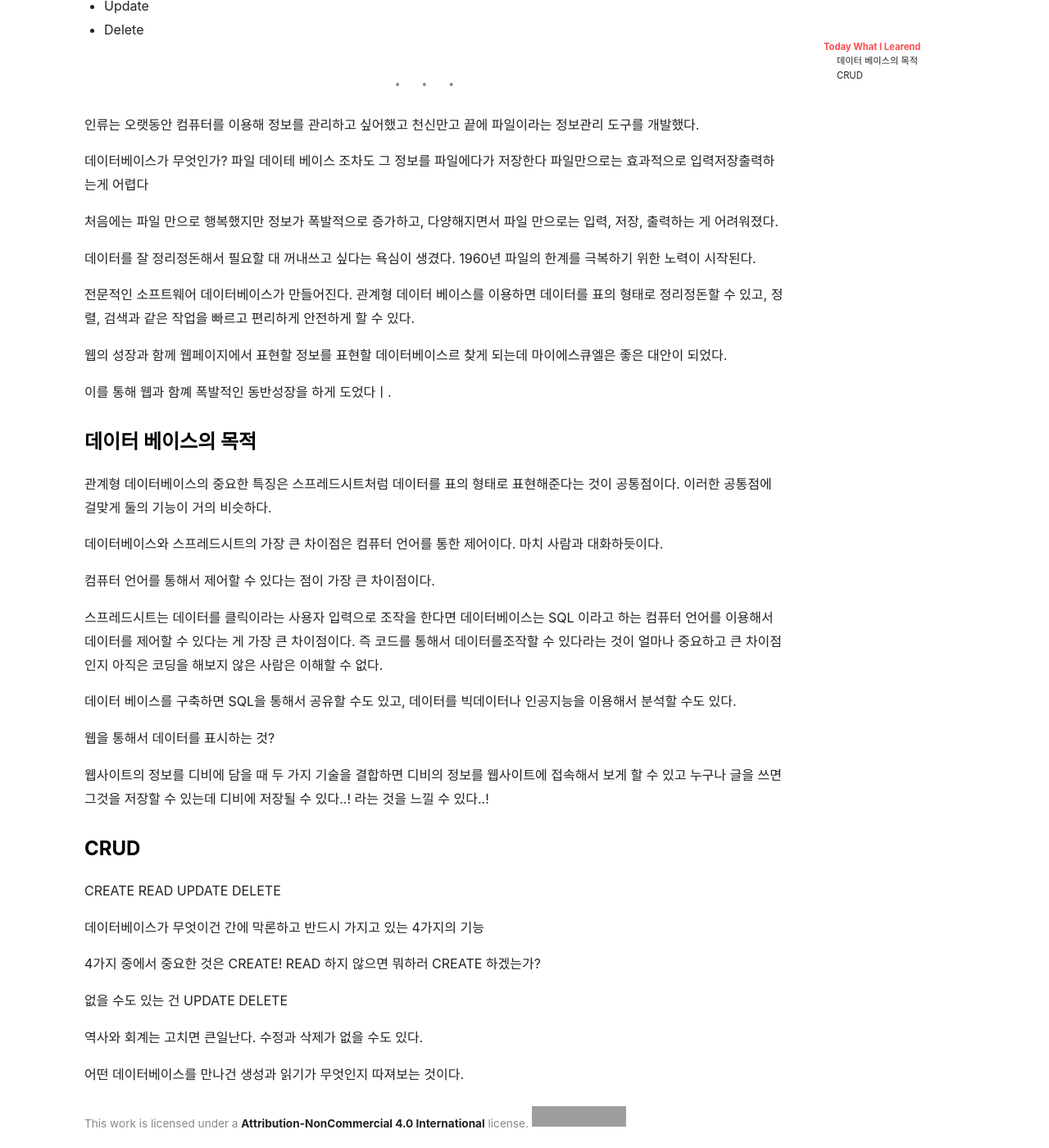
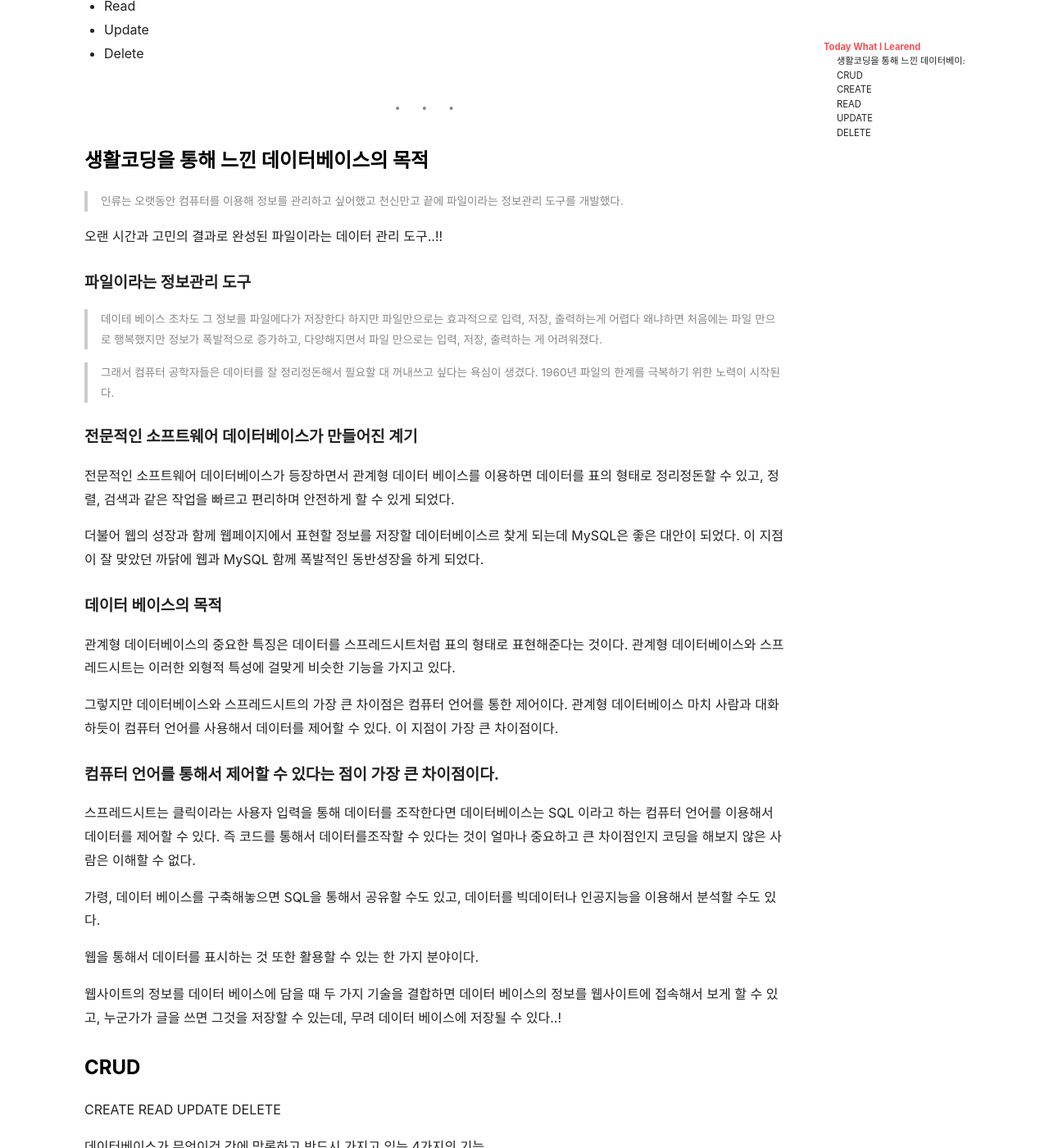
Before and after one commit to mchaemil/mchaemil.github.io, a Jekyll site: the page built from _posts/2019-12-21-DB-sql-CRUD.md, in a window 1280 px wide and 1400 px high, scrolled down 626 px. Shown: the whole window at 82% size. Built offline with Jekyll 4.4.1, drawn with Linux system fonts in a browser that asks for light colours; nearby versions of some CDN libraries; comment, search, counter and statistics services are not loaded; some of the changed text lies outside the part shown; grey boxes are pictures that could not be loaded.

Commit message:
update post

````diff
--- a/_posts/2019-12-21-DB-sql-CRUD.md
+++ b/_posts/2019-12-21-DB-sql-CRUD.md
@@ -8,86 +8,60 @@ comments: true
 
 ## **Today What I Learend**
 
-
-
 가장 중요한 것을 먼저 익히는 것이 중요한 것 아닐까?
 쉬워 보일 수는 있지만 가장 중요한 것!
-중요한 것일 수록 어쩌면 쉬울 지도..!
-
+중요한 것일 수록 어쩌면 간과하고 있을지도...
 
 
 ---
 **Today I Learend**
-- 예전에 본 생활코딩 CRUD
+
+- 생활코딩을 통해 느낀 데이터베이스의 목적
+- CRUD
 - Create
 - Read
 - Update
 - Delete
 
-
-
 ---
 
 
+### 생활코딩을 통해 느낀 데이터베이스의 목적
 
 
-
-인류는 오랫동안  컴퓨터를 이용해 정보를 관리하고 싶어했고
+> 인류는 오랫동안  컴퓨터를 이용해 정보를 관리하고 싶어했고
 천신만고 끝에 파일이라는 정보관리 도구를 개발했다.
 
-데이터베이스가 무엇인가?
-파일
-데이테 베이스 조차도 그 정보를 파일에다가 저장한다
-파일만으로는 효과적으로 입력저장출력하는게 어렵다
+오랜 시간과 고민의 결과로 완성된 파일이라는 데이터 관리 도구..!!
 
-처음에는 파일 만으로 행복했지만
-정보가 폭발적으로 증가하고, 다양해지면서
-파일 만으로는 입력, 저장, 출력하는 게 어려워졌다.
+#### 파일이라는 정보관리 도구
+> 데이테 베이스 조차도 그 정보를 파일에다가 저장한다 하지만 파일만으로는 효과적으로 입력, 저장, 출력하는게 어렵다 왜냐하면 처음에는 파일 만으로 행복했지만 정보가 폭발적으로 증가하고, 다양해지면서 파일 만으로는 입력, 저장, 출력하는 게 어려워졌다.
 
-데이터를 잘 정리정돈해서 필요할 대 꺼내쓰고 싶다는 욕심이 생겼다.
-1960년 파일의 한계를 극복하기 위한 노력이 시작된다.
+> 그래서 컴퓨터 공학자들은 데이터를 잘 정리정돈해서 필요할 대 꺼내쓰고 싶다는 욕심이 생겼다. 1960년 파일의 한계를 극복하기 위한 노력이 시작된다.
 
-전문적인 소프트웨어 데이터베이스가 만들어진다.
-관계형 데이터 베이스를 이용하면 데이터를 표의 형태로 정리정돈할 수 있고,
-정렬, 검색과 같은 작업을 빠르고 편리하게 안전하게 할 수 있다.
+#### 전문적인 소프트웨어 데이터베이스가 만들어진 계기
+전문적인 소프트웨어 데이터베이스가 등장하면서 관계형 데이터 베이스를 이용하면 데이터를 표의 형태로 정리정돈할 수 있고, 정렬, 검색과 같은 작업을 빠르고 편리하며 안전하게 할 수 있게 되었다.
 
-웹의 성장과 함께
-웹페이지에서 표현할 정보를 표현할 데이터베이스르 찾게 되는데
-마이에스큐엘은 좋은 대안이 되었다.
-
-이를 통해 웹과 함꼐 폭발적인 동반성장을 하게 도었다ㅣ.
+더불어 웹의 성장과 함께 웹페이지에서 표현할 정보를 저장할 데이터베이스르 찾게 되는데 MySQL은 좋은 대안이 되었다. 이 지점이 잘 맞았던 까닭에 웹과 MySQL 함께 폭발적인 동반성장을 하게 되었다.
 
 
-### 데이터 베이스의 목적
+#### 데이터 베이스의 목적
 
-관계형 데이터베이스의 중요한 특징은 스프레드시트처럼
-데이터를 표의 형태로 표현해준다는 것이 공통점이다.
-이러한 공통점에  걸맞게 둘의 기능이 거의 비슷하다.
+관계형 데이터베이스의 중요한 특징은 데이터를 스프레드시트처럼 표의 형태로 표현해준다는 것이다. 관계형 데이터베이스와 스프레드시트는 이러한 외형적 특성에 걸맞게 비슷한 기능을 가지고 있다.
 
-데이터베이스와 스프레드시트의 가장 큰 차이점은
-컴퓨터 언어를 통한 제어이다. 마치 사람과 대화하듯이다.
+그렇지만 데이터베이스와 스프레드시트의 가장 큰 차이점은 컴퓨터 언어를 통한 제어이다. 관계형 데이터베이스 마치 사람과 대화하듯이 컴퓨터 언어를 사용해서 데이터를 제어할 수 있다. 이 지점이 가장 큰 차이점이다.
 
-컴퓨터 언어를 통해서 제어할 수 있다는 점이 가장 큰 차이점이다.
+#### 컴퓨터 언어를 통해서 제어할 수 있다는 점이 가장 큰 차이점이다.
+스프레드시트는 클릭이라는 사용자 입력을 통해 데이터를 조작한다면
+데이터베이스는 SQL 이라고 하는 컴퓨터 언어를 이용해서 데이터를 제어할 수 있다. 즉 코드를 통해서 데이터를조작할 수 있다는 것이
+얼마나 중요하고 큰 차이점인지 코딩을 해보지 않은 사람은 이해할 수 없다.
 
-스프레드시트는 데이터를 클릭이라는 사용자 입력으로 조작을 한다면
-데이터베이스는 SQL 이라고 하는 컴퓨터 언어를 이용해서 데이터를 제어할 수 있다는 게
-가장 큰 차이점이다. 즉 코드를 통해서 데이터를조작할 수 있다라는 것이
-얼마나 중요하고 큰 차이점인지 아직은 코딩을 해보지 않은 사람은
-이해할 수 없다.
+가령, 데이터 베이스를 구축해놓으면 SQL을 통해서 공유할 수도 있고, 데이터를 빅데이터나 인공지능을 이용해서 분석할 수도 있다.
 
+웹을 통해서 데이터를 표시하는 것 또한 활용할 수 있는 한 가지 분야이다.
 
-데이터 베이스를 구축하면
-SQL을 통해서
-공유할 수도 있고, 데이터를 빅데이터나 인공지능을 이용해서
-분석할 수도 있다.
-
-웹을 통해서 데이터를 표시하는 것?
-
-웹사이트의 정보를 디비에 담을 때
-두 가지 기술을 결합하면
-디비의 정보를 웹사이트에 접속해서 보게 할 수 있고
-누구나 글을 쓰면 그것을 저장할 수 있는데
-디비에 저장될 수 있다..! 라는 것을 느낄 수 있다..!
+웹사이트의 정보를 데이터 베이스에 담을 때 두 가지 기술을 결합하면
+데이터 베이스의 정보를 웹사이트에 접속해서 보게 할 수 있고, 누군가가 글을 쓰면 그것을 저장할 수 있는데, 무려 데이터 베이스에 저장될 수 있다..!
 
 ### CRUD
 
@@ -111,3 +85,63 @@ DELETE
 
 어떤 데이터베이스를 만나건
 생성과 읽기가 무엇인지 따져보는 것이다.
+
+
+
+### CREATE
+
+테이블 명을 STUDENT로 하는 테이블을 생성하고, 아래처럼 데이터 타입과 필드명을 작성한다.
+
+- 이름 : VARCHAR(20), name
+- 나이 : INT, age
+- 성별 : VARCHAR(2), sex
+- 영문이름 : VARCHAR(30), eng_name
+- 주소 : VARCHAR(100), address
+
+```sql
+CREATE TABLE STUDENT (
+	name VARCHAR(20),
+	age INT,
+	sex VARCHAR(2),
+	eng_name VARCHAR(30),
+	address VARCHAR(100),
+
+)ENGINE=INNODB;
+COMMIT;
+```
+
+
+### READ
+
+STUDENT 테이블 조회해보기
+
+```sql
+SELECT *
+FROM   STUDENT
+```
+
+### UPDATE
+
+문제3] STUDENT 테이블에서 영문이름 컬럼을 삭제해 보자.
+
+```sql
+ALTER TABLE STUDENT DROP COLUMN eng_name;
+COMMIT;
+
+```
+
+문제4] 학생 테이블에서 주소 컬럼을 VARCHAR(300)으로 변경해보자.
+
+```sql
+ALTER TABLE STUDENT MODIFY address varchar(300)
+COMMIT;
+
+```
+
+### DELETE
+
+```sql
+DROP TABLE student;
+COMMIT;
+
+```
````
